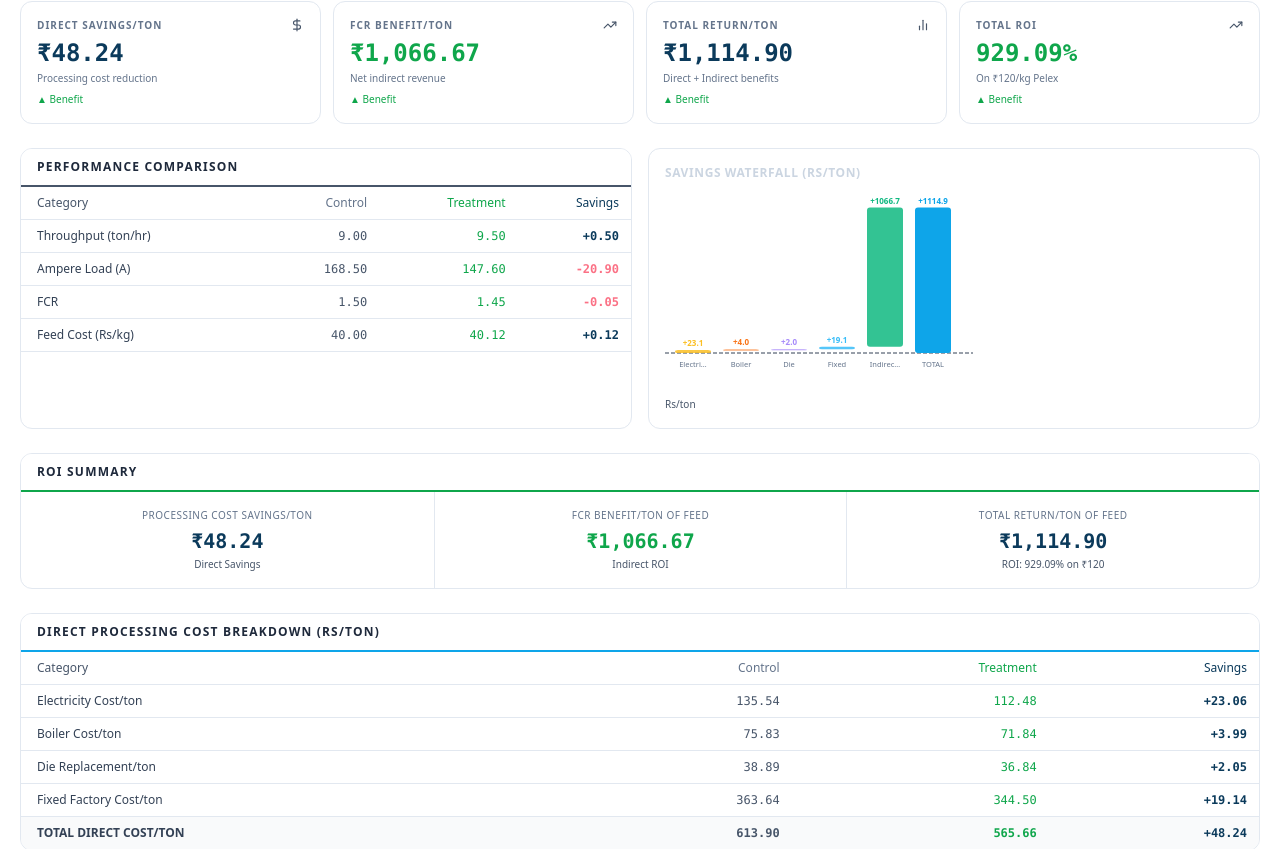
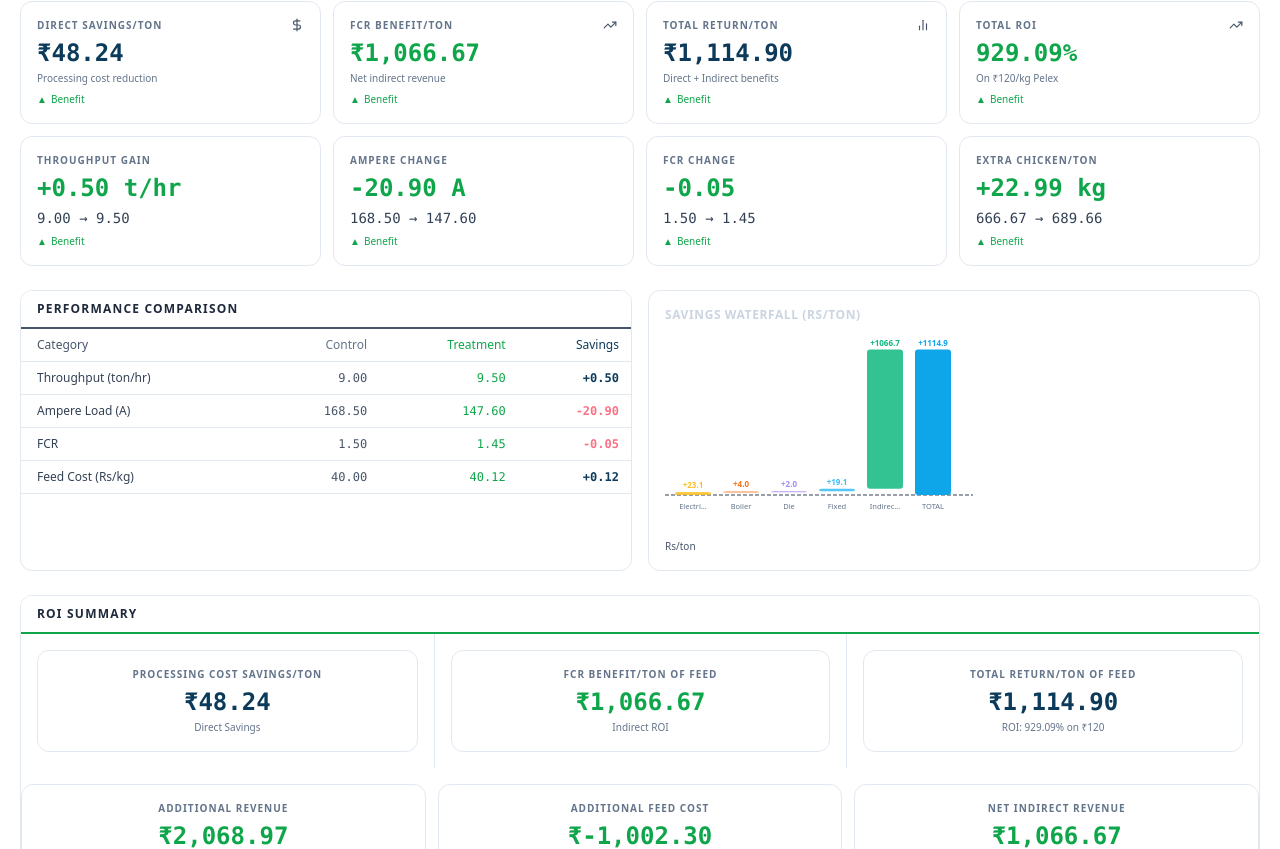
Before and after one commit to Wodenvase/Pellex-feed, a React (Vite) app: page / in a window 1280 px wide. Shown: the part 271-1120 px from the top of the page. Built offline with nearby package versions, Linux system fonts and the light colour scheme.

Commit message:
chore(ui): standardize MetricCard and add missing metric tiles

```diff
--- a/src/App.tsx
+++ b/src/App.tsx
@@ -146,10 +146,17 @@ export default function App() {
         <div className="space-y-6">
           <section>
             <div className="grid grid-cols-2 lg:grid-cols-4 gap-3">
-              <MetricCard label="Direct Savings/Ton" value={`₹${fmt2(r.totalDirect.savings)}`} sub="Processing cost reduction" color="text-bentoli-navy" icon={<DollarSign size={14} />} trend="up" />
-              <MetricCard label="FCR Benefit/Ton" value={`₹${fmt2(r.netIndirectRevenue)}`} sub="Net indirect revenue" color="text-bentoli-green" icon={<TrendingUp size={14} />} trend={r.netIndirectRevenue >= 0 ? 'up' : 'down'} />
-              <MetricCard label="Total Return/Ton" value={`₹${fmt2(r.totalReturn)}`} sub="Direct + Indirect benefits" color="text-bentoli-navy" icon={<BarChart2 size={14} />} trend={r.totalReturn >= 0 ? 'up' : 'down'} />
-              <MetricCard label="Total ROI" value={`${fmt2(r.totalROI)}%`} sub={`On ₹${params.pelexCost}/kg Pelex`} color="text-bentoli-green" icon={<TrendingUp size={14} />} trend={r.totalROI >= 0 ? 'up' : 'down'} />
+              <MetricCard label="Direct Savings/Ton" value={`₹${fmt2(r.totalDirect.savings)}`} sub="Processing cost reduction" color="text-bentoli-navy" icon={<DollarSign size={14} />} trend="up" trendLabel="Benefit" />
+              <MetricCard label="FCR Benefit/Ton" value={`₹${fmt2(r.netIndirectRevenue)}`} sub="Net indirect revenue" color="text-bentoli-green" icon={<TrendingUp size={14} />} trend={r.netIndirectRevenue >= 0 ? 'up' : 'down'} trendLabel={r.netIndirectRevenue >= 0 ? 'Benefit' : 'Loss'} />
+              <MetricCard label="Total Return/Ton" value={`₹${fmt2(r.totalReturn)}`} sub="Direct + Indirect benefits" color="text-bentoli-navy" icon={<BarChart2 size={14} />} trend={r.totalReturn >= 0 ? 'up' : 'down'} trendLabel={r.totalReturn >= 0 ? 'Benefit' : 'Loss'} />
+              <MetricCard label="Total ROI" value={`${fmt2(r.totalROI)}%`} sub={`On ₹${params.pelexCost}/kg Pelex`} color="text-bentoli-green" icon={<TrendingUp size={14} />} trend={r.totalROI >= 0 ? 'up' : 'down'} trendLabel={r.totalROI >= 0 ? 'Benefit' : 'Loss'} />
+            </div>
+
+            <div className="grid grid-cols-2 lg:grid-cols-4 gap-3 mt-3">
+              <MetricCard label="Throughput Gain" value={`+${fmt2(r.throughputDiff)} t/hr`} secondary={`${fmt2(params.controlThroughput)} → ${fmt2(params.treatmentThroughput)}`} color="text-bentoli-green" trend={r.throughputDiff >= 0 ? 'up' : 'down'} trendLabel="Benefit" />
+              <MetricCard label="Ampere Change" value={`${fmt2(r.ampereLoadDiff)} A`} secondary={`${fmt2(params.controlAmpereLoad)} → ${fmt2(params.treatmentAmpereLoad)}`} color={r.ampereLoadDiff <= 0 ? 'text-bentoli-green' : 'text-rose-400'} trend={r.ampereLoadDiff <= 0 ? 'up' : 'down'} trendLabel={r.ampereLoadDiff <= 0 ? 'Benefit' : 'Loss'} />
+              <MetricCard label="FCR Change" value={`${fmt2(r.fcrDiff)}`} secondary={`${fmt2(params.controlFCR)} → ${fmt2(params.treatmentFCR)}`} color={r.fcrDiff <= 0 ? 'text-bentoli-green' : 'text-rose-400'} trend={r.fcrDiff <= 0 ? 'up' : 'down'} trendLabel={r.fcrDiff <= 0 ? 'Benefit' : 'Loss'} />
+              <MetricCard label="Extra Chicken/Ton" value={`+${fmt2(r.chickenProduction.benefit)} kg`} secondary={`${fmt2(r.chickenProduction.control)} → ${fmt2(r.chickenProduction.treatment)}`} color="text-bentoli-green" trend={r.chickenProduction.benefit >= 0 ? 'up' : 'down'} trendLabel="Benefit" />
             </div>
           </section>
 
@@ -179,12 +186,15 @@ export default function App() {
                   { label: 'FCR Benefit/Ton of Feed', value: r.netIndirectRevenue, sub: 'Indirect ROI', color: 'text-bentoli-green' },
                   { label: 'Total Return/Ton of Feed', value: r.totalReturn, sub: `ROI: ${fmt2(r.totalROI)}% on ₹${params.pelexCost}`, color: 'text-bentoli-navy' },
                 ].map(m => (
-                  <div key={m.label} className="p-4 text-center">
-                    <div className="text-[10px] text-slate-500 dark:text-slate-400 uppercase tracking-wider mb-1">{m.label}</div>
-                    <div className={`text-xl font-bold font-mono ${m.color}`}>₹{fmt2(m.value)}</div>
-                    <div className="text-[10px] text-slate-600 dark:text-slate-400 mt-0.5">{m.sub}</div>
+                  <div key={m.label} className="p-4">
+                    <MetricCard label={m.label} value={`₹${fmt2(m.value)}`} sub={m.sub} color={m.color} center className="mx-auto" />
                   </div>
                 ))}
+              </div>
+              <div className="mt-4 grid grid-cols-3 gap-3">
+                <MetricCard label="Additional Revenue" value={`₹${fmt2(r.additionalRevenue)}`} sub={`${fmt2(r.chickenProduction.benefit)} kg × ₹${params.chickenSellingPrice}/kg`} color="text-bentoli-green" center />
+                <MetricCard label="Additional Feed Cost" value={`₹${fmt2(r.additionalFeedCost)}`} sub="Extra chicken × feed × FCR" color={r.additionalFeedCost >= 0 ? 'text-rose-400' : 'text-bentoli-green'} center />
+                <MetricCard label="Net Indirect Revenue" value={`₹${fmt2(r.netIndirectRevenue)}`} sub="Additional Revenue + Additional Feed Cost" color="text-bentoli-green" center />
               </div>
             </div>
           </section>
@@ -226,6 +236,12 @@ export default function App() {
                 <MetricCard key={m.label} label={m.label} value={`₹${fmt2(m.value)}`} sub="per ton of feed" color={m.value >= 0 ? 'text-bentoli-navy' : 'text-rose-400'} icon={m.icon} trend={m.value >= 0 ? 'up' : 'down'} />
               ))}
             </div>
+            <div className="grid grid-cols-2 lg:grid-cols-4 gap-3 mt-3">
+              <MetricCard label="Treatment Feed Cost" value={`₹${fmt2(r.treatmentFeedCost)}/kg`} sub={`Base ₹${params.controlFeedCost} + Pelex ₹${(params.pelexCost * params.pelexDosage).toFixed(4)}`} color="text-bentoli-navy" />
+              <MetricCard label="Extra Chicken/Ton" value={`+${fmt2(r.chickenProduction.benefit)} kg`} sub="per ton of feed processed" color="text-bentoli-green" trend="up" trendLabel="Benefit" />
+              <MetricCard label="Chicken Selling Price" value={`₹${fmt2(params.chickenSellingPrice)}/kg`} sub="Market price" color="text-bentoli-navy" />
+              <MetricCard label="Net Benefit" value={`₹${fmt2(r.netIndirectRevenue)}`} sub="per ton of feed" color="text-bentoli-green" trend="up" trendLabel="Benefit" />
+            </div>
           </section>
 
           <section className="grid grid-cols-1 lg:grid-cols-2 gap-4">
--- a/src/components/MetricCard.tsx
+++ b/src/components/MetricCard.tsx
@@ -5,22 +5,30 @@ interface Props {
   color?: string;
   icon?: React.ReactNode;
   trend?: 'up' | 'down' | 'neutral';
+  center?: boolean;
+  className?: string;
+  secondary?: string;
+  trendLabel?: string;
 }
 
-export function MetricCard({ label, value, sub, color = 'text-bentoli-green', icon, trend }: Props) {
+export function MetricCard({ label, value, sub, color = 'text-bentoli-green', icon, trend, center = false, className = '', secondary, trendLabel }: Props) {
   return (
-    <div className="bg-white dark:bg-slate-800 border border-slate-200 dark:border-slate-700 rounded-xl p-4 flex flex-col gap-1 hover:shadow-md transition-all">
-      <div className="flex items-start justify-between">
-        <span className="text-[10px] font-semibold uppercase tracking-widest text-slate-500 dark:text-slate-400">{label}</span>
-        {icon && <span className="text-slate-600 dark:text-slate-300">{icon}</span>}
+    <div className={`bg-white dark:bg-slate-800 border border-slate-200 dark:border-slate-700 rounded-xl p-4 flex flex-col gap-1 hover:shadow-md transition-all ${className}`}>
+      <div className={`flex ${center ? 'items-center justify-center' : 'items-start justify-between'} gap-2`}>
+        <span className={`text-[10px] font-semibold uppercase tracking-widest text-slate-500 dark:text-slate-400 ${center ? 'text-center' : ''}`}>{label}</span>
+        {!center && icon && <span className="text-slate-600 dark:text-slate-300">{icon}</span>}
       </div>
-      <div className={`text-2xl font-bold font-mono ${color} leading-none mt-1`}>{value}</div>
+      <div className={`text-2xl font-bold font-mono ${color} leading-none mt-1 ${center ? 'text-center' : ''}`}>{value}</div>
       {sub && (
-        <div className="text-[10px] text-slate-500 dark:text-slate-400 mt-0.5">{sub}</div>
+        <div className={`text-[10px] text-slate-500 dark:text-slate-400 mt-0.5 ${center ? 'text-center' : ''}`}>{sub}</div>
+      )}
+      {secondary && (
+        <div className={`text-sm font-mono text-slate-700 dark:text-slate-200 mt-1 ${center ? 'text-center' : ''}`}>{secondary}</div>
       )}
       {trend && (
-        <div className={`text-[10px] font-medium mt-0.5 ${trend === 'up' ? 'text-bentoli-green' : trend === 'down' ? 'text-rose-400' : 'text-slate-500 dark:text-slate-400'}`}>
-          {trend === 'up' ? '▲ Benefit' : trend === 'down' ? '▼ Loss' : '— Neutral'}
+        <div className={`flex items-center gap-1 text-[10px] font-medium mt-0.5 ${center ? 'justify-center' : ''}`}>
+          <span className={`${trend === 'up' ? 'text-bentoli-green' : trend === 'down' ? 'text-rose-400' : 'text-slate-500 dark:text-slate-400'}`}>{trend === 'up' ? '▲' : trend === 'down' ? '▼' : '—'}</span>
+          <span className={`${trend === 'up' ? 'text-bentoli-green' : trend === 'down' ? 'text-rose-400' : 'text-slate-500 dark:text-slate-400'}`}>{trendLabel ?? (trend === 'up' ? 'Benefit' : trend === 'down' ? 'Loss' : 'Neutral')}</span>
         </div>
       )}
     </div>
```
